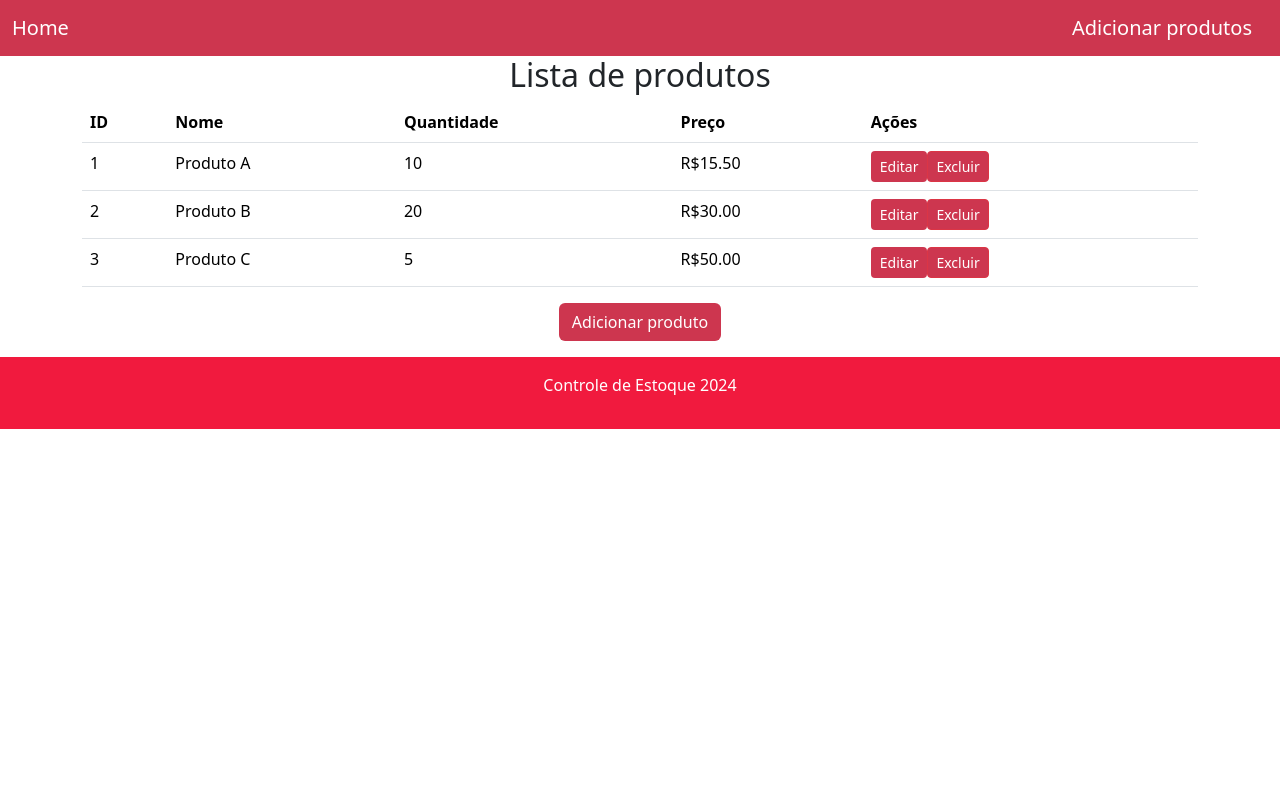
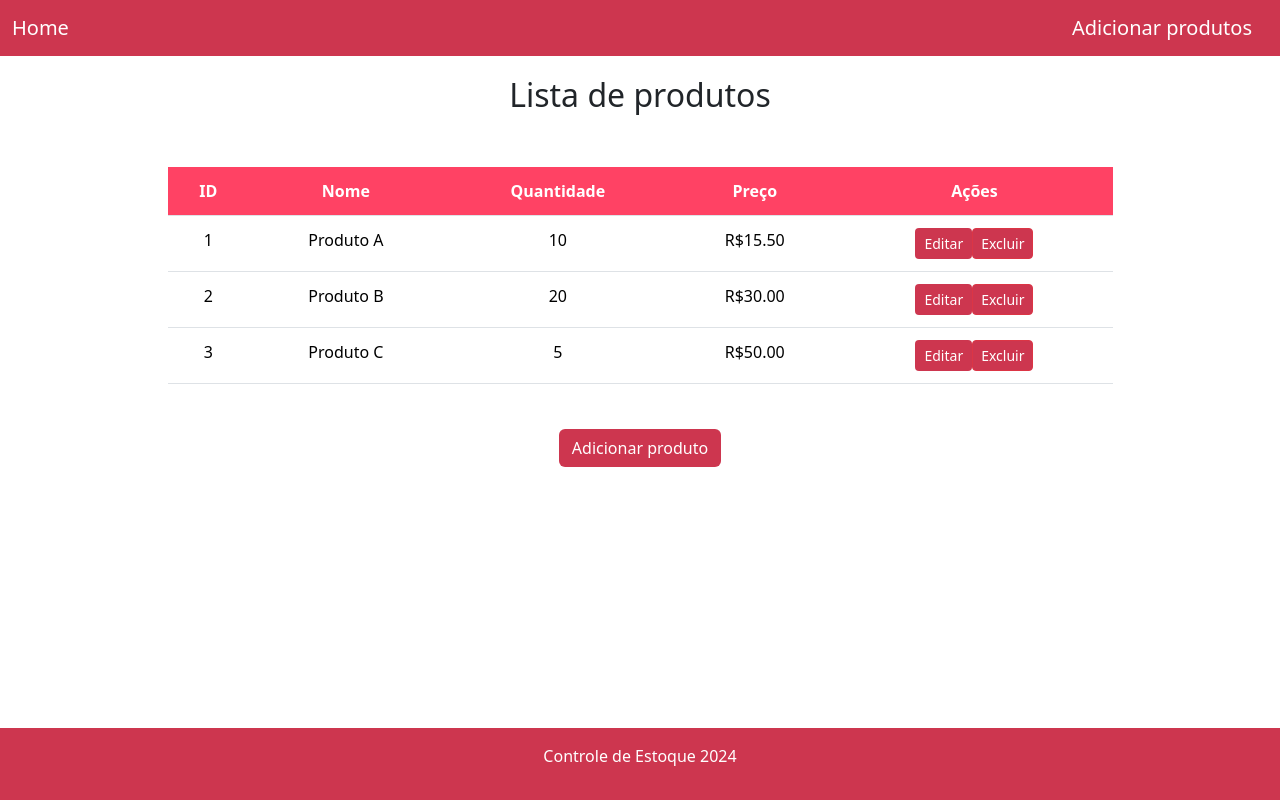
Before and after one commit to kimberlyyb/starttech, an Angular app in the folder projeto-angular2/: page /produtos-lista in a window 1280 px wide. Built offline with nearby package versions, Linux system fonts and the light colour scheme.

Commit message:
alterei espaçamento do footer

```diff
--- a/projeto-angular2/src/app/app.component.css
+++ b/projeto-angular2/src/app/app.component.css
@@ -1,3 +1,10 @@
 footer{
-    background-color: rgb(241, 26, 62);
+    position: fixed;
+    bottom: 0;
+    left: 0;
+    width: 100%;
+    text-align: center;
+    padding: 10px 0;
+    background-color: #c51432da;;
+    box-shadow: 0 -2px 5px;
 }
--- a/projeto-angular2/src/app/navbar/navbar.component.html
+++ b/projeto-angular2/src/app/navbar/navbar.component.html
@@ -1,6 +1,6 @@
 <nav class="navbar ">
   <div class="container-fluid">
     <a class="navbar-brand" href="#">Home</a>
-    <a class="navbar-brand" href="#">Adicionar produtos</a>
+    <a class="navbar-brand" href="/produtos-form">Adicionar produtos</a>
   </div>
 </nav>
--- a/projeto-angular2/src/app/produtos-form/produtos-form.component.css
+++ b/projeto-angular2/src/app/produtos-form/produtos-form.component.css
@@ -34,7 +34,7 @@
 .btn {
    background-color: #c51432da ;
    color: #ffff;
-}
+   }
 
 .btn:hover{
     background-color: #ff002f ;
--- a/projeto-angular2/src/app/produtos-lista/produtos-lista.component.css
+++ b/projeto-angular2/src/app/produtos-lista/produtos-lista.component.css
@@ -1,3 +1,25 @@
+h2{
+    margin-top: 20px;
+    text-align: center;
+}
+.container{
+    padding: 45px ;
+}
+.table{
+    width: 90%;
+    margin: auto;
+    border-collapse: collapse;
+}
+.table th, .table td{
+    text-align: center;
+    padding: 12px;
+}
+.table th {
+    background-color: #ff002fbd;
+    color: #ffff;
+}
+
+
 .btn{
     background-color: #c51432da;
     color: #ffffff;
--- a/projeto-angular2/src/app/produtos-lista/produtos-lista.component.html
+++ b/projeto-angular2/src/app/produtos-lista/produtos-lista.component.html
@@ -1,6 +1,7 @@
+<h2>Lista de produtos</h2>
 <div class="container">
-    <h2 class="text-center">Lista de produtos</h2>
-    <table class="table">
+
+    <table class="table ">
         <thead>
             <tr>
                 <th scope="col">ID</th>
```
